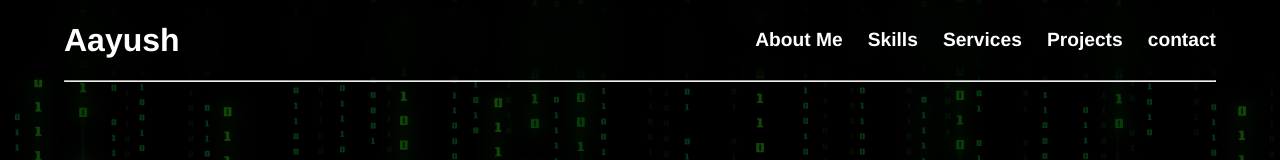
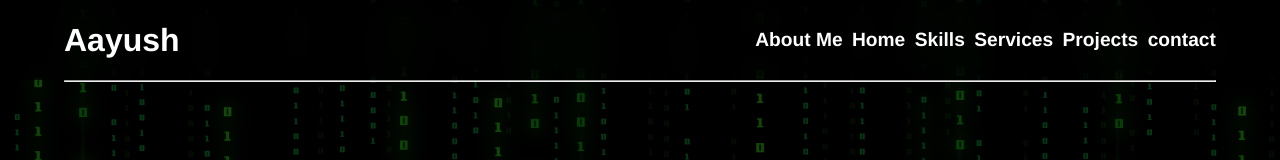
Before and after one commit to Aayush654/AayushKumar, a plain HTML site: page index.html in a window 1280 px wide. Shown: the top 160 px of the page. Drawn offline with Linux system fonts and the light colour scheme.

Commit message:
updating Home

```diff
--- a/index.html
+++ b/index.html
@@ -18,6 +18,7 @@
             <div class="elements">
                 <a href="#page2">About Me</a>
             </div>
+            <div class="elements"><a href="/">Home</a></div>
             <div class="elements"><a href="#page3">Skills</a></div>
             <div class="elements"><a href="#page4">Services</a></div>
             <div class="elements"><a href="#">Projects</a></div>
```
